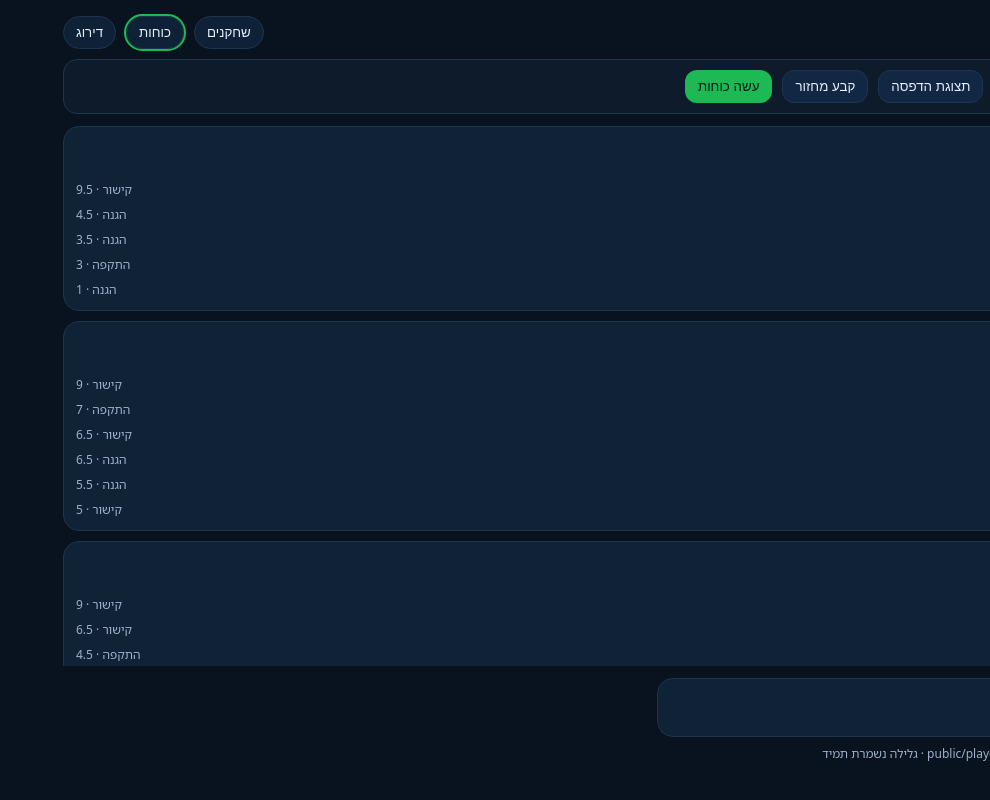
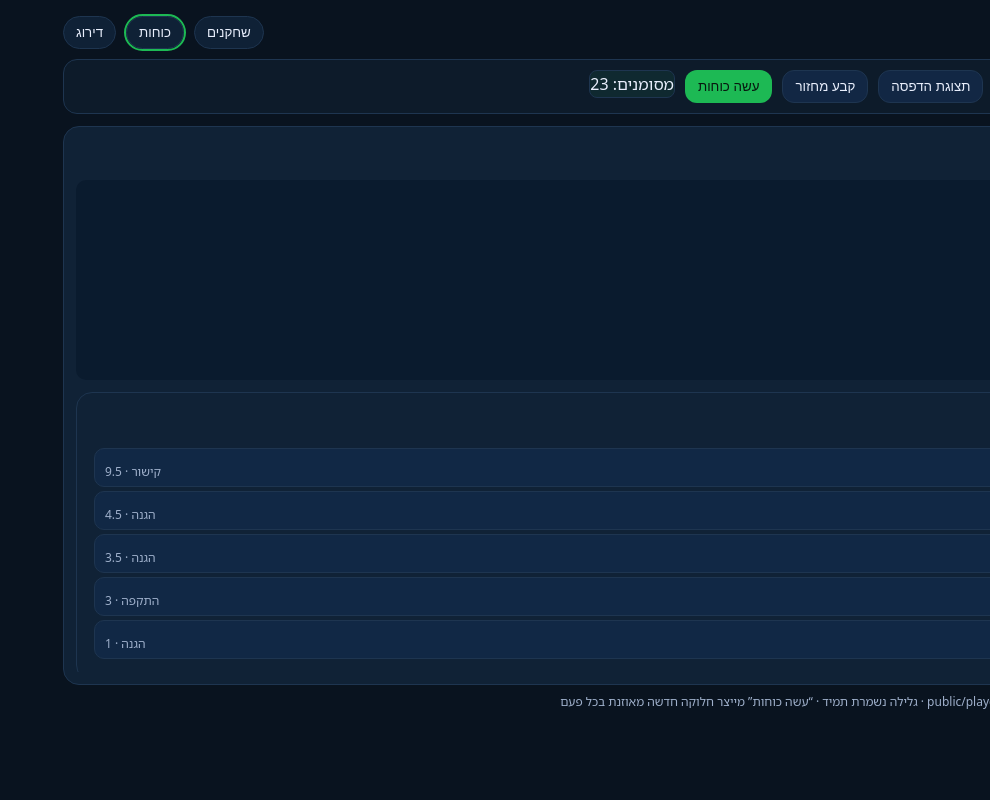
Before and after one commit to ShmuelBarazani/KATREGEL-Gan-Daniel, a React (Vite) app: page / in a window 1280 px wide. Both pictures are taken after a click on the button "עשה כוחות". Shown: the whole page, without its empty margins (290-1280 px from the left). Built offline with nearby package versions, Linux system fonts and the light colour scheme.

Commit message:
Update App.jsx

```diff
--- a/src/App.jsx
+++ b/src/App.jsx
@@ -1,7 +1,7 @@
 import { useEffect, useLayoutEffect, useMemo, useRef, useState } from 'react'
 
 /* ===== נתוני קבע ===== */
-const LS_KEY = 'katregel_state_v2'
+const LS_KEY = 'katregel_state_v3'
 const POS = [ ['GK','שוער'], ['DF','הגנה'], ['MF','קישור'], ['FW','התקפה'] ]
 const RATING_STEPS = Array.from({length:19}, (_,i)=> (1 + i*0.5)) // 1..10 בקפיצות 0.5
 
@@ -10,12 +10,11 @@ const uid = () => Math.random().toString(36).slice(2) + '-' + Date.now().toStrin
 const roleName = (code) => ({GK:'שוער',DF:'הגנה',MF:'קישור',FW:'התקפה'}[code]||code)
 const normRole = (v)=>{const t=(v||'').toString().trim().toLowerCase(); if(['gk','ש','שוער'].includes(t))return 'GK'; if(['df','ה','הגנה','בלם','מגן'].includes(t))return 'DF'; if(['mf','ק','קישור','קשר'].includes(t))return 'MF'; if(['fw','ח','התקפה','חלוץ','כנף'].includes(t))return 'FW'; return ['GK','DF','MF','FW'].includes(v)?v:'MF'}
 
-/* --- שמירת מיקום גלילה: ref + מפתח --- */
+/* --- שמירת מיקום גלילה --- */
 function useStickyScroll(key){
   const ref = useRef(null)
   useLayoutEffect(()=>{
     const el = ref.current; if(!el) return
-    // שחזור גלילה
     const y = sessionStorage.getItem('scroll:'+key)
     if(y) el.scrollTop = parseInt(y,10)
     const onScroll = () => sessionStorage.setItem('scroll:'+key, String(el.scrollTop))
@@ -25,7 +24,7 @@ function useStickyScroll(key){
   return ref
 }
 
-/* פרסור שחקנים (תומך players.json שלך: id,name,pos,r,selected,prefer,avoid) */
+/* פרסור players.json (id,name,pos,r,selected,prefer,avoid) או CSV/שורות */
 function parsePlayersText(text){
   text=(text||'').trim(); if(!text) return []
   try{
@@ -40,7 +39,6 @@ function parsePlayersText(text){
       avoid: Array.isArray(x.avoid)? x.avoid.map(v=>String(v)):[],
     })).filter(p=>p.name)
   }catch{}
-  // שורות/CSV
   const rows=text.split(/\r?\n/).map(l=>l.trim()).filter(Boolean); const out=[]
   for(const r of rows){
     const parts=r.split(/[\t,;|]/).map(s=>s.trim()).filter(Boolean)
@@ -50,7 +48,7 @@ function parsePlayersText(text){
   return out
 }
 
-/* ממיר prefer/avoid שמכילים מזהים לשמות בפועל */
+/* המרת מזהים לשמות בתצוגת prefer/avoid (אם הוזנו מזהי id בקובץ) */
 function refsToNames(list){
   const id2name = new Map(list.map(p=>[String(p.id), p.name]))
   return list.map(p=>({
@@ -68,7 +66,7 @@ function useStore(){
 }
 
 /* ===== בניית כוחות מאוזנים עם אילוצים ===== */
-function buildTeams(players, numTeams){
+function buildTeamsBalanced(players, numTeams){
   const pool = players.filter(p=>p.selected)
   const maxPerTeam = Math.ceil(pool.length/numTeams)
   const teams = Array.from({length:numTeams},()=>({list:[], sum:0}))
@@ -76,7 +74,8 @@ function buildTeams(players, numTeams){
   const violatesAvoid = (team,p)=> team.list.some(x=> x.avoid?.includes(p.name) || p.avoid?.includes(x.name))
   const preferSatisfied = (team,p)=> p.prefer?.length? team.list.some(x=> p.prefer.includes(x.name) ): true
 
-  const sorted=[...pool].sort((a,b)=>b.rating-a.rating)
+  // רנדום קטן כדי לקבל קומבינציות שונות בכל "עשה כוחות"
+  const sorted=[...pool].sort((a,b)=> (b.rating + Math.random()*0.15) - (a.rating + Math.random()*0.15))
   for(const p of sorted){
     let bestIdx=-1, bestScore=Infinity
     for(let i=0;i<numTeams;i++){
@@ -109,7 +108,7 @@ export default function App(){
   const [hideRatings,setHideRatings]=useState(false)
   const [printMode,setPrintMode]=useState(false)
 
-  // טעינה אוטומטית מה-public/players.json בפעם הראשונה
+  // טעינה ראשונית מ-public/players.json
   useEffect(()=>{(async()=>{
     if(store.players.length>0) return
     try{
@@ -121,6 +120,7 @@ export default function App(){
     }catch{}
   })()},[])
 
+  const selectedCount = useMemo(()=> store.players.filter(p=>p.selected).length, [store.players])
   const playersById=useMemo(()=>new Map(store.players.map(p=>[String(p.id),p])),[store.players])
 
   /* -------- פעולות שחקנים -------- */
@@ -129,7 +129,7 @@ export default function App(){
   const updatePlayer=(id,patch)=> setStore(s=>({...s,players:s.players.map(p=>String(p.id)===String(id)?{...p,...patch}:p)}))
 
   /* -------- כוחות ומחזורים -------- */
-  const makeTeams=()=>{const t=buildTeams(store.players,numTeams); setTeams(t); setTab('teams')}
+  const makeTeams=()=>{const t=buildTeamsBalanced(store.players,numTeams); setTeams(t); setTab('teams')}
   const clearTeams=()=>setTeams([])
   const saveSession=()=>{
     if(teams.length===0){alert('עוד לא נוצרו כוחות'); return}
@@ -195,10 +195,11 @@ export default function App(){
         <button className="btn" onClick={()=>setPrintMode(v=>!v)}>תצוגת הדפסה</button>
         <button className="btn" onClick={saveSession}>קבע מחזור</button>
         <button className="btn primary" onClick={makeTeams}>עשה כוחות</button>
+        <span className="badge" title="שחקנים מסומנים">מסומנים: {selectedCount}</span>
       </div>
 
-      {tab==='players' && <PlayersTab players={store.players} update={updatePlayer} remove={removePlayer} add={addPlayer} hideRatings={hideRatings} />}
-      {tab==='teams'   && <TeamsTab teams={teams} clear={clearTeams} />}
+      {tab==='players' && <PlayersTab players={store.players} update={updatePlayer} remove={removePlayer} add={addPlayer} hideRatings={hideRatings} selectedCount={selectedCount} />}
+      {tab==='teams'   && <TeamsTab teams={teams} setTeams={setTeams} players={store.players} clear={clearTeams} selectedCount={selectedCount} />}
       {tab==='ranking' && (
         <RankingTab
           sessions={store.sessions}
@@ -213,32 +214,29 @@ export default function App(){
           goalsByRange={goalsByRange}
           playersById={playersById}
         />)}
-      <div className="footer-note">שמירה: localStorage · טעינה ראשונה מ-public/players.json · גלילה נשמרת תמיד</div>
+
+      <div className="footer-note">שמירה: localStorage · טעינה ראשונה מ-public/players.json · גלילה נשמרת תמיד · “עשה כוחות” מייצר חלוקה חדשה מאוזנת בכל פעם</div>
     </div>
   )
 }
 
 /* ===== רכיבי טאבים ===== */
-function PlayersTab({players, update, remove, add, hideRatings}){
+function PlayersTab({players, update, remove, add, hideRatings, selectedCount}){
   const [editing,setEditing]=useState(null)   // עריכת prefer/avoid
   const [showAdd,setShowAdd]=useState(false)  // חלונית הוספת שחקן
   const [newPlayer,setNewPlayer]=useState({name:'',role:'DF',rating:7,selected:true})
 
-  // שמירת מיקום גלילה ברשימת השחקנים
   const wrapRef = useStickyScroll('playersTable')
-
-  // מפה id->שם כדי להציג שמות גם אם בקובץ היו מזהים
   const idByName = new Map(players.map(p=>[String(p.id), p.name]))
-
   const sorted=[...players].sort((a,b)=> a.name.localeCompare(b.name,'he'))
 
   return (
     <div className="card">
       <div className="row" style={{marginBottom:10}}>
         <button className="btn primary" onClick={()=>setShowAdd(true)}>הוסף שחקן</button>
+        <span className="badge">מסומנים: {selectedCount}</span>
       </div>
 
-      {/* רשימה גבוהה עם גלילה שנשמרת */}
       <div className="tableWrap" ref={wrapRef}>
         <table className="table">
           <thead>
@@ -254,7 +252,6 @@ function PlayersTab({players, update, remove, add, hideRatings}){
           </thead>
           <tbody>
             {sorted.map(p=> {
-              // המרת מזהים לשמות לתצוגה
               const preferNames = (p.prefer||[]).map(x => idByName.get(String(x)) || String(x))
               const avoidNames  = (p.avoid ||[]).map(x => idByName.get(String(x)) || String(x))
               return (
@@ -292,7 +289,7 @@ function PlayersTab({players, update, remove, add, hideRatings}){
         </table>
       </div>
 
-      {/* חלונית עריכת “חייב/לא עם” */}
+      {/* חלונית עריכת "חייב/לא עם" */}
       {editing && (
         <div className="modal" onClick={()=>setEditing(null)}>
           <div className="box" onClick={e=>e.stopPropagation()}>
@@ -301,7 +298,7 @@ function PlayersTab({players, update, remove, add, hideRatings}){
             <textarea value={editing.value} onChange={e=>setEditing(x=>({...x,value:e.target.value}))}></textarea>
             <div className="row" style={{marginTop:10}}>
               <button className="btn" onClick={()=>setEditing(null)}>בטל</button>
-              <button className="btn primary" onClick={()=>{ const list=editing.value.split(',').map(s=>s.trim()).filter(Boolean); const patch={[editing.type]:list}; update(editing.id,patch); setEditing(null)}}>שמור</button>
+              <button className="btn primary" onClick={()=>{ const list=editing.value.split(',').map(s=>s.trim()).filter(Boolean); const patch={[editing.type]:list}; addPatchTo(update, editing.id, patch); setEditing(null)}}>שמור</button>
             </div>
           </div>
         </div>
@@ -334,28 +331,115 @@ function PlayersTab({players, update, remove, add, hideRatings}){
   )
 }
 
-function TeamsTab({teams, clear}){
-  const wrapRef = useStickyScroll('teamsWrap')
-  if(!teams || teams.length===0) return <div className="card"><p className="footer-note">עוד לא נוצרו כוחות. לחץ "עשה כוחות" למעלה.</p></div>
+/* עזר קטן לעריכת prefer/avoid בטבלה */
+function addPatchTo(updateFn, id, patch){ updateFn(id, patch) }
+
+function TeamsTab({teams, setTeams, players, clear, selectedCount}){
+  const poolRef = useStickyScroll('teamsPool')
+  const teamsRef = useStickyScroll('teamsLists')
+
+  const pool = useMemo(()=>{
+    const assignedIds = new Set(teams.flat().map(p=>String(p.id)))
+    return players.filter(p=>p.selected && !assignedIds.has(String(p.id)))
+                  .sort((a,b)=> b.rating - a.rating)
+  }, [players, teams])
+
+  // DnD – data format: {pid, from: 'pool' | teamIndex}
+  const onDragStart = (e, pid, from) => {
+    e.dataTransfer.setData('application/json', JSON.stringify({pid, from}))
+    e.dataTransfer.effectAllowed = 'move'
+  }
+  const onDragOver = (e) => { e.preventDefault(); e.currentTarget.classList.add('over') }
+  const onDragLeave = (e) => { e.currentTarget.classList.remove('over') }
+
+  const dropToTeam = (e, targetIdx) => {
+    e.preventDefault(); e.currentTarget.classList.remove('over')
+    const data = JSON.parse(e.dataTransfer.getData('application/json')||'{}')
+    if(!data.pid) return
+    setTeams(prev=>{
+      const clone = prev.map(t=>[...t])
+      // הסרה מהמקום הקודם
+      if(data.from==='pool'){
+        // לא בקבוצה – רק מוסיפים
+      } else if (typeof data.from==='number'){
+        const i = clone[data.from].findIndex(p=>String(p.id)===String(data.pid))
+        if(i>=0) clone[data.from].splice(i,1)
+      }
+      // אם כבר נמצא בקבוצת היעד – לא להוסיף כפול
+      if(!clone[targetIdx].some(p=>String(p.id)===String(data.pid))){
+        const obj = players.find(p=>String(p.id)===String(data.pid))
+        if(obj) clone[targetIdx].push(obj)
+      }
+      return clone
+    })
+  }
+
+  const dropToPool = (e) => {
+    e.preventDefault(); e.currentTarget.classList.remove('over')
+    const data = JSON.parse(e.dataTransfer.getData('application/json')||'{}')
+    if(!data.pid) return
+    // הוצאה לקבוצת ה"ספסל" (pool)
+    setTeams(prev=>{
+      const clone = prev.map(t=>[...t])
+      if(typeof data.from==='number'){
+        const i = clone[data.from].findIndex(p=>String(p.id)===String(data.pid))
+        if(i>=0) clone[data.from].splice(i,1)
+      }
+      return clone
+    })
+  }
+
   return (
-    <div className="grid-2">
-      <div className="tableWrap" ref={wrapRef} style={{gridColumn:'1 / -1'}}>
+    <div className="card">
+      <div className="row" style={{marginBottom:8}}>
+        <span className="badge">מסומנים: {selectedCount}</span>
+        <button className="btn" onClick={clear}>נקה</button>
+      </div>
+
+      {/* רשימת שחקנים למעלה (Pool) */}
+      <div className="poolWrap dropzone"
+           ref={poolRef}
+           onDragOver={onDragOver}
+           onDragLeave={onDragLeave}
+           onDrop={dropToPool}>
+        {pool.map(p=>(
+          <div key={p.id}
+               className="player-pill"
+               draggable
+               onDragStart={(e)=>onDragStart(e, p.id, 'pool')}>
+            <span>{p.name}</span>
+            <span className="footer-note">{roleName(p.role)} · {p.rating}</span>
+          </div>
+        ))}
+        {pool.length===0 && <div className="footer-note">כל השחקנים מוקצים לקבוצות כרגע.</div>}
+      </div>
+
+      {/* הקבוצות – מתחת לרשימה */}
+      <div className="teamsWrap" ref={teamsRef} style={{marginTop:12}}>
+        {teams.length===0 && <p className="footer-note">עוד לא נוצרו כוחות. לחץ “עשה כוחות”.</p>}
         {teams.map((team,idx)=>{
           const avg = team.length? (team.reduce((s,p)=>s+Number(p.rating),0)/team.length).toFixed(2):'—'
           return (
             <div key={idx} className="card" style={{marginBottom:10}}>
               <div className="section-title">קבוצה {idx+1} · ממוצע {avg}</div>
-              {team.map(p=> (
-                <div key={p.id} className="row" style={{justifyContent:'space-between'}}>
-                  <span>• {p.name}</span>
-                  <span className="footer-note">{roleName(p.role)} {!isNaN(p.rating)? `· ${p.rating}`:''}</span>
-                </div>
-              ))}
+              <div className="dropzone"
+                   onDragOver={onDragOver}
+                   onDragLeave={onDragLeave}
+                   onDrop={(e)=>dropToTeam(e, idx)}>
+                {team.map((p,i)=>(
+                  <div key={p.id}
+                       className="player-pill"
+                       draggable
+                       onDragStart={(e)=>onDragStart(e, p.id, idx)}>
+                    <span>• {p.name}</span>
+                    <span className="footer-note">{roleName(p.role)} · {p.rating}</span>
+                  </div>
+                ))}
+              </div>
             </div>
           )
         })}
       </div>
-      <div className="card"><button className="btn" onClick={clear}>נקה</button></div>
     </div>
   )
 }
```
